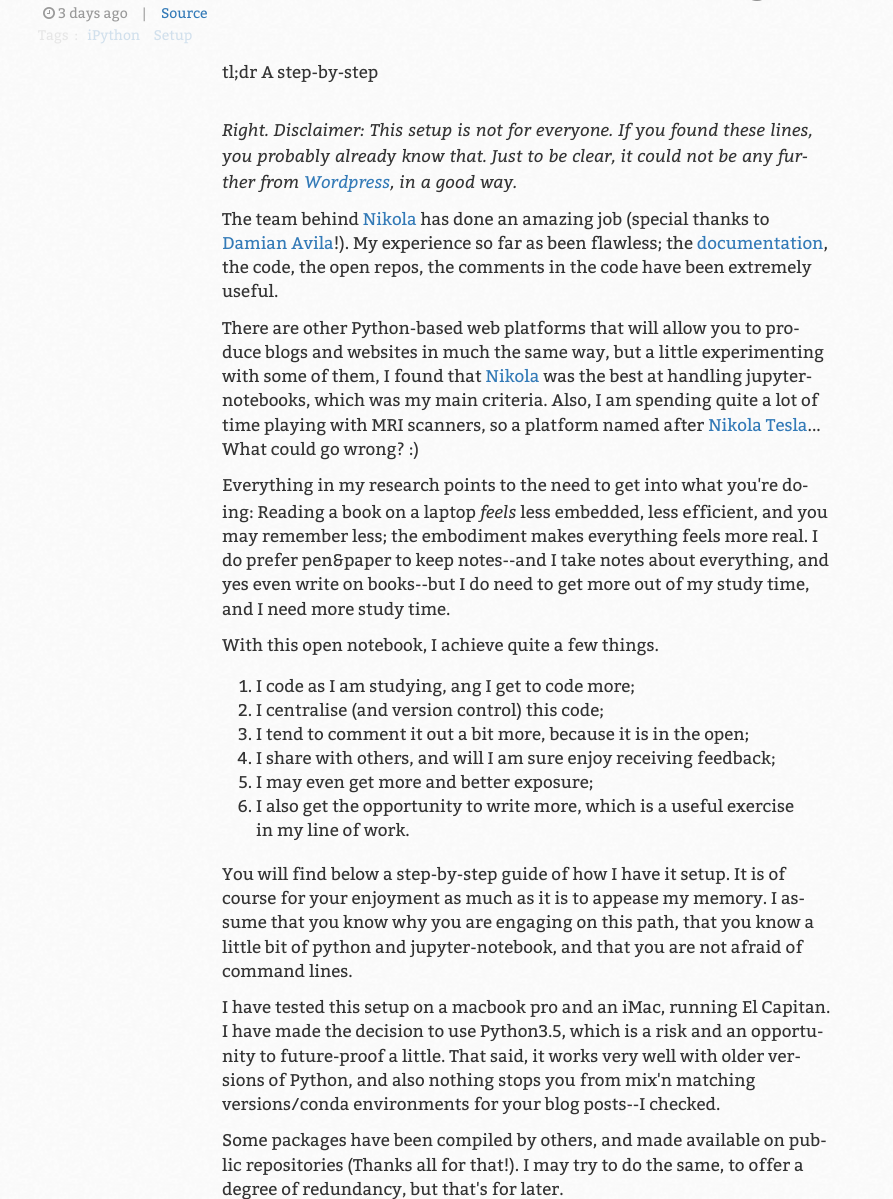
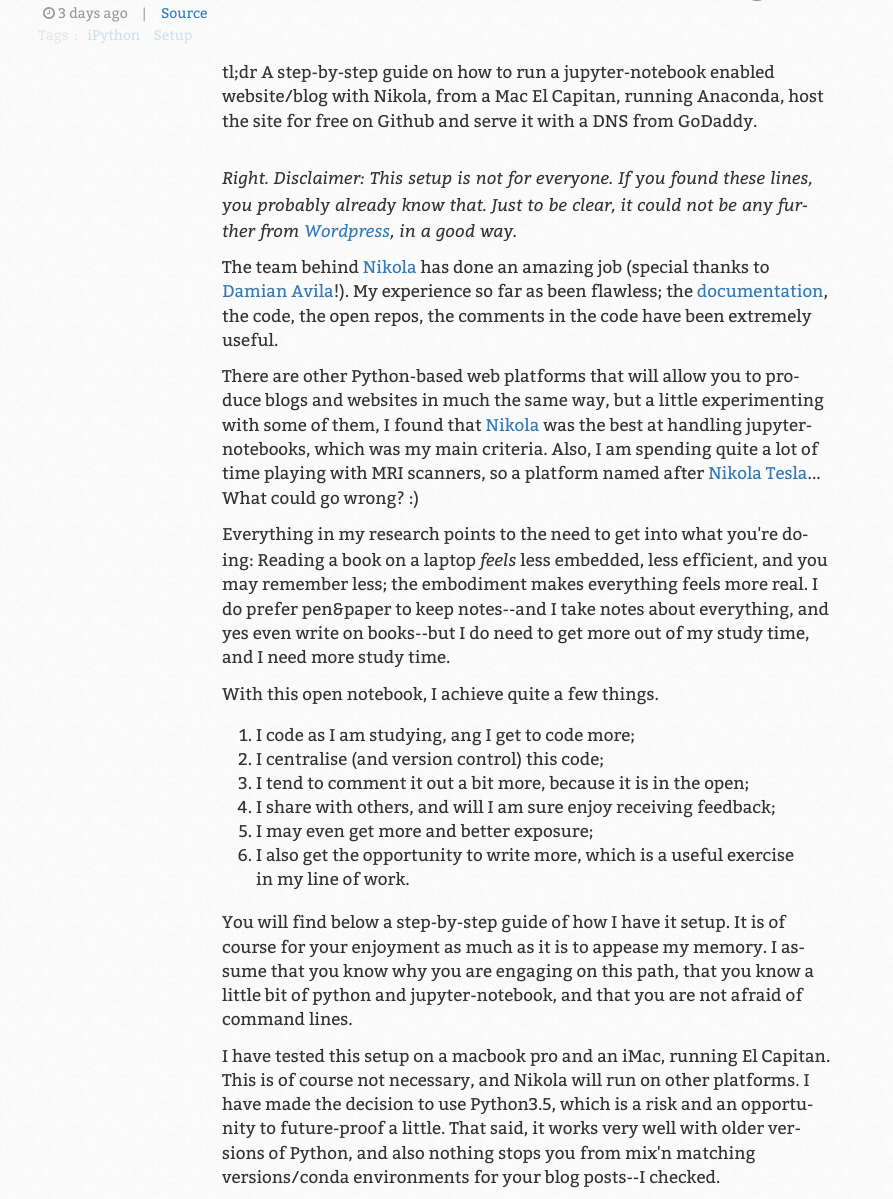
Before and after one commit to eroesch/etienneroes.ch-build, a plain HTML site: page notebook/my-setup/index.html in a window 1280 px wide. Shown: the part 227-1426 px from the top of the page, 184-1077 px from the left. Drawn offline with Linux system fonts and the light colour scheme; a script that the page names is missing.

Commit message:
Nikola auto commit.
Source commit: 6284bd78fe198097f24a1601abfaa44d970806ee
Nikola version: 7.7.3

```diff
--- a/notebook/my-setup/index.html
+++ b/notebook/my-setup/index.html
@@ -16,26 +16,7 @@ article: http://ogp.me/ns/article#
 <meta property="og:site_name" content="Etienne B. Roesch | Lecturer in Cognitive Science">
 <meta property="og:title" content="MacOS + Anaconda Python3 + Nikola + Jupyter-notebook + Github + Godadd">
 <meta property="og:url" content="https://etienneroes.ch/notebook/my-setup/">
-<meta property="og:description" content="tl;dr A step-by-step
-
-
-
-
-
-
-
-
-
-
-
-
-
-
-
-
-
-
-Right. Disclaimer: This setup is not for everyone. If you found these lines, you probably already know that. Just to be clear, it could not be any further from W">
+<meta property="og:description" content="tl;dr A step-by-step guide on how to run a jupyter-notebook enabled website/blog with Nikola, from a Mac El Capitan, running Anaconda, host the site for free on Github and serve it with a DNS from GoD">
 <meta property="og:type" content="article">
 <meta property="article:published_time" content="2016-05-03T21:11:30+01:00">
 <meta property="article:tag" content="iPython">
@@ -83,7 +64,7 @@ Right. Disclaimer: This setup is not for everyone. If you found these lines, you
 </div>
 <div class="inner_cell">
 <div class="text_cell_render border-box-sizing rendered_html">
-<p>tl;dr A step-by-step</p>
+<p>tl;dr A step-by-step guide on how to run a jupyter-notebook enabled website/blog with Nikola, from a Mac El Capitan, running Anaconda, host the site for free on Github and serve it with a DNS from GoDaddy.</p>
 
 </div>
 </div>
@@ -133,7 +114,7 @@ Right. Disclaimer: This setup is not for everyone. If you found these lines, you
 <div class="inner_cell">
 <div class="text_cell_render border-box-sizing rendered_html">
 <p>You will find below a step-by-step guide of how I have it setup. It is of course for your enjoyment as much as it is to appease my memory. I assume that you know why you are engaging on this path, that you know a little bit of python and jupyter-notebook, and that you are not afraid of command lines.</p>
-<p>I have tested this setup on a macbook pro and an iMac, running El Capitan. I have made the decision to use Python3.5, which is a risk and an opportunity to future-proof a little. That said, it works very well with older versions of Python, and also nothing stops you from mix'n matching versions/conda environments for your blog posts--I checked.</p>
+<p>I have tested this setup on a macbook pro and an iMac, running El Capitan. This is of course not necessary, and Nikola will run on other platforms. I have made the decision to use Python3.5, which is a risk and an opportunity to future-proof a little. That said, it works very well with older versions of Python, and also nothing stops you from mix'n matching versions/conda environments for your blog posts--I checked.</p>
 <p>Some packages have been compiled by others, and made available on public repositories (Thanks all for that!). I may try to do the same, to offer a degree of redundancy, but that's for later.</p>
 <p>I also assume you have installed a flavour of <a href="https://www.continuum.io/downloads">Anaconda</a>--where I think <a href="http://www.damian.oquanta.info/">Damian Avila</a> is now working! And I assume that you know how to use <a href="http://conda.pydata.org/docs/using/envs.html">conda, which is Python environment manager</a>.</p>
 <p>The code below is obviously to be run on the Terminal, although could be run from a jupyter-notebook with some minor adjustments.</p>
```
Also changed, not shown: 1 other file.
